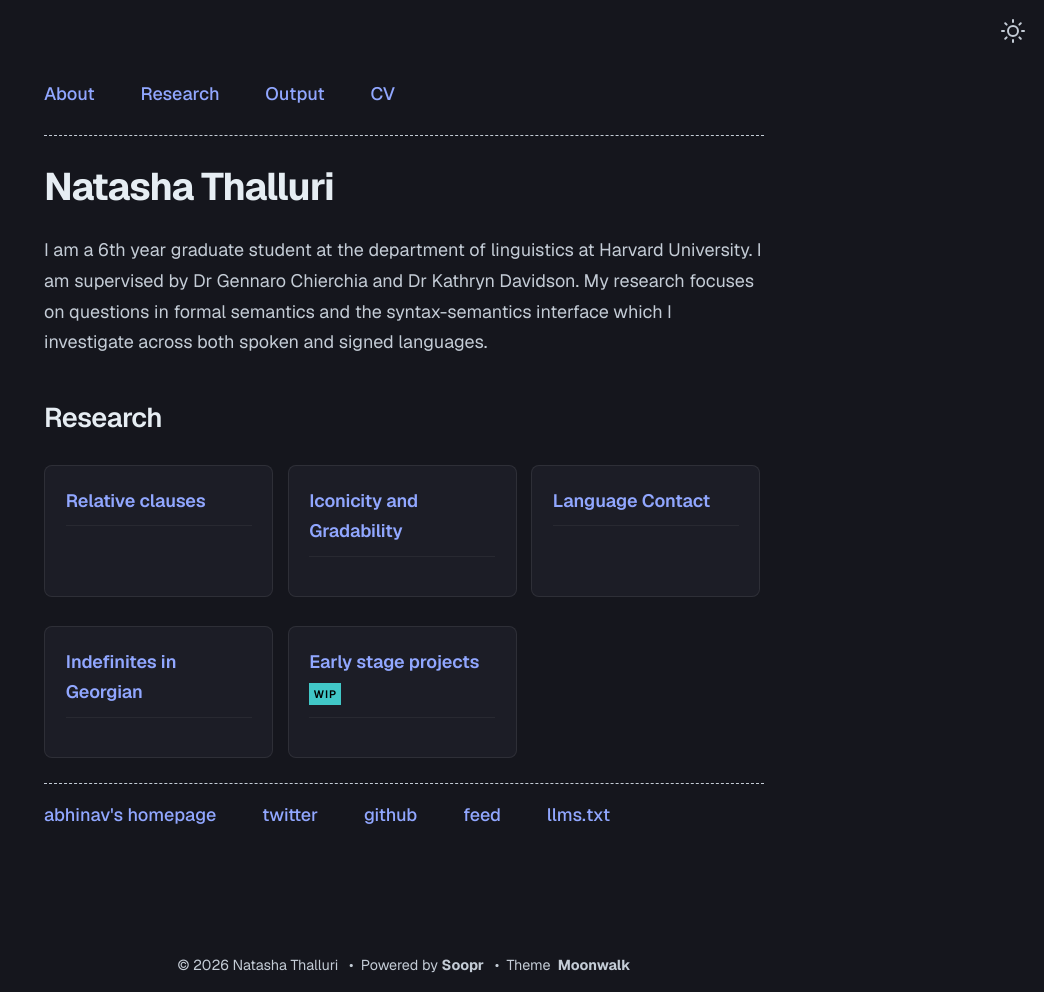
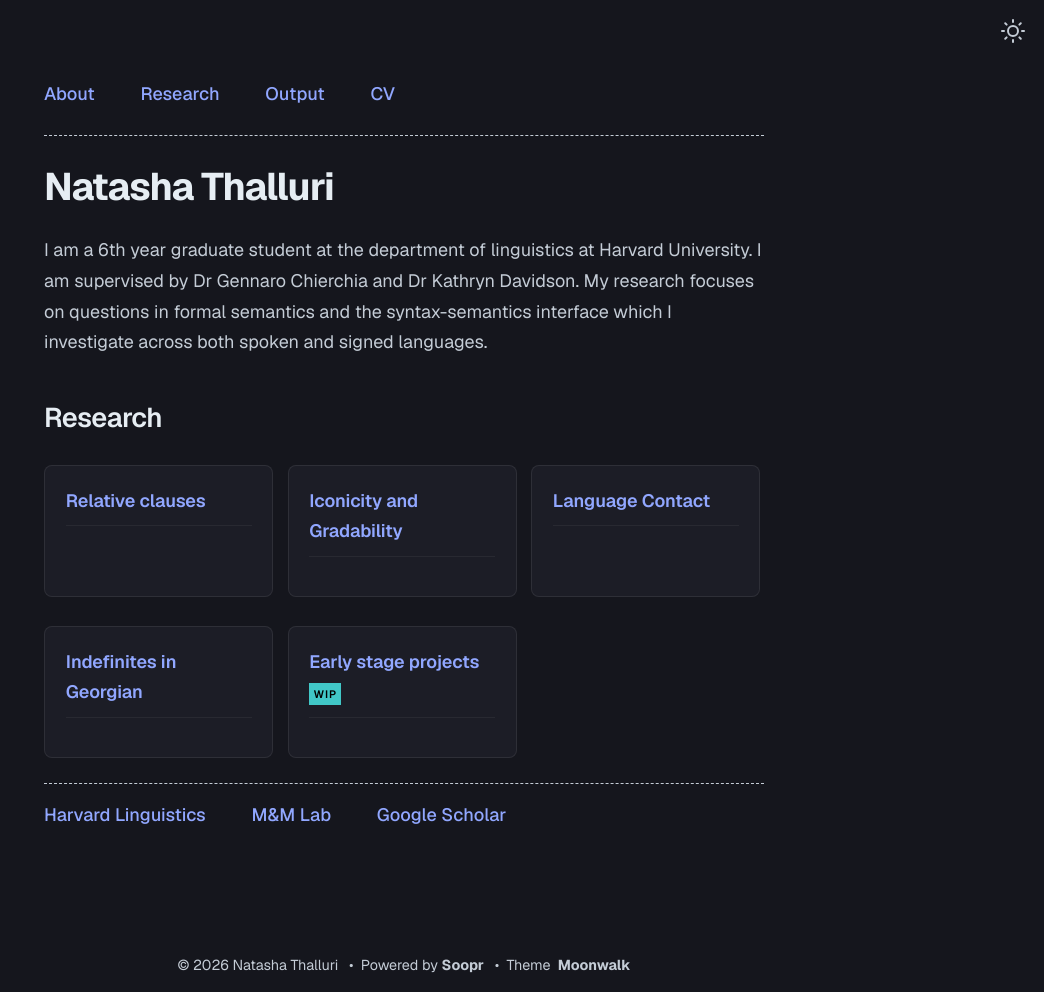
Before and after one commit to nthalluri/natasha-thalluri, a Jekyll site: the page built from index.md, in a window 1280 px wide. Shown: the whole page, without its empty margins (236-1280 px from the left). Built offline with Jekyll 4.4.1, drawn with Linux system fonts in a browser that asks for light colours.

Commit message:
Revise footer entries in home.yml
Updated footer entries in home.yml to replace old links with new ones and added new entries.

```diff
--- a/_data/home.yml
+++ b/_data/home.yml
@@ -55,20 +55,20 @@ old_project_entries:
     desc: The better people know you, the better they collaborate
 
 footer_entries:
-  - title: abhinav's homepage
-    url: https://www.abhinav.co
+  - title: Harvard Linguistics
+    url: https://linguistics.fas.harvard.edu
 
-  - title: twitter
-    url: https://twitter.com/abhinav
+  - title: M&M Lab
+    url: https://meaningandmodality.github.io/site/?page=home
 
-  - title: github
-    url: https://github.com/abhinavs
+  - title: Google Scholar
+    url:
 
-  - title: feed
-    url: feed.xml
+  - title:
+    url:
 
-  - title: llms.txt
-    url: llms.txt
+  - title:
+    url:
 
 misc_entries:
   - title: this is an example vertical list
```
